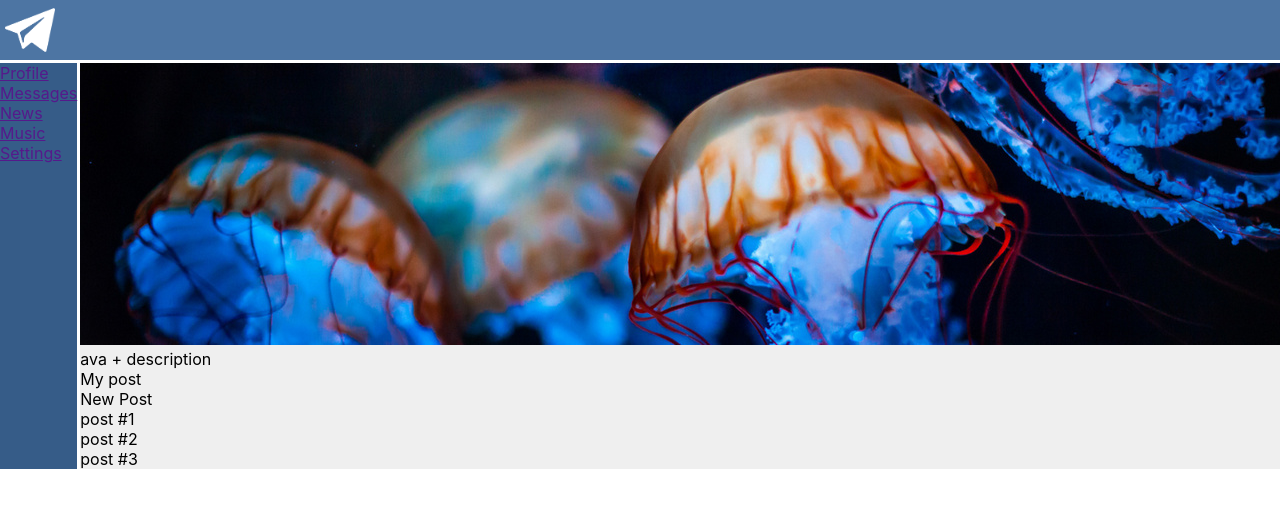
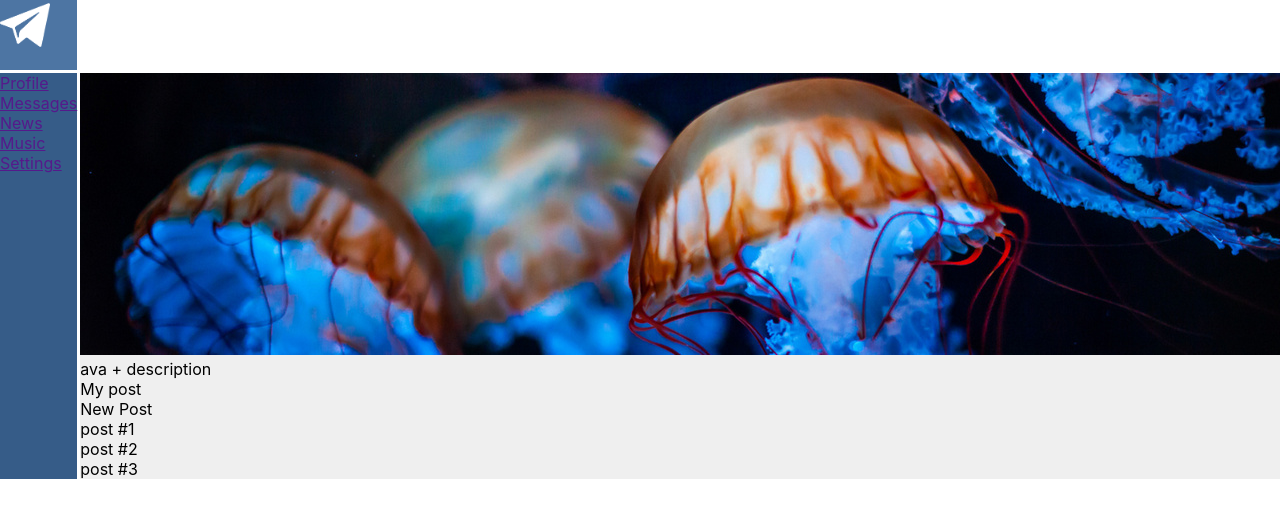
Before and after one commit to regggulus/1_Social_TS, a React (Create React App) app: page / in a window 1280 px wide. Shown: the top 518 px of the page. Built offline with nearby package versions, Linux system fonts and the light colour scheme.

Commit message:
React_TS Social Network. 12 splitting into components.

```diff
--- a/src/App.css
+++ b/src/App.css
@@ -1,7 +1,8 @@
 .App {
+
     display: grid;
-    grid-template-rows: 60px 1fr;
-    grid-auto-columns: 2fr 10fr;
+    grid-template-rows: 70px 5fr;
+    grid-auto-columns: 3fr 10fr;
     grid-gap: 3px;
     grid-template-areas:
             'h h'
@@ -9,12 +10,13 @@
 
 }
 .header {
-    grid-area: h;
+    /*grid-area: h;*/
     background-color: #4d75a3;
+    width: 100%;
 }
 .header img {
     width: 50px;
-    margin: 5px 5px 5px;
+    /*margin: 5px 5px 5px;*/
     /*height: 50px;*/
 }
 .nav {
--- a/src/App.tsx
+++ b/src/App.tsx
@@ -1,50 +1,15 @@
 import React from 'react';
-import logo from './img/logoTel.png'
-import Cover from './img/jellyfish1.jpg'
 import './App.css';
+import {Header} from "./Header";
+import {Navbar} from "./Navbar";
+import {Profile} from "./Profile";
 
 function App() {
     return (
         <div className="App">
-            <header className={'header'}>
-                <img
-                    src={logo}
-                    alt="Logo"/>
-            </header>
-            <div className={'nav'}>
-                <div>
-                    <a href={''}>Profile</a>
-                </div>
-                <div>
-                    <a href={''}>Messages</a>
-                </div>
-                <div>
-                    <a href={''}>News</a>
-                </div>
-                <div>
-                    <a href={''}>Music</a>
-                </div>
-                <div>
-                    <a href={''}>Settings</a>
-                </div>
-            </div>
-            <div className={'content'}>
-                <div>
-                    <img src={Cover}/>
-                </div>
-                <div> ava + description</div>
-                <div>
-                    My post
-                    <div>
-                        New Post
-                    </div>
-                    <div>
-                        <div>post #1</div>
-                        <div>post #2</div>
-                        <div>post #3</div>
-                    </div>
-                </div>
-            </div>
+            <Header/>
+            <Navbar/>
+            <Profile/>
         </div>
     );
 }
--- /dev/null
+++ b/src/Header.tsx
@@ -0,0 +1,10 @@
+import React from "react";
+import Logo from './img/logoTel.png'
+
+export function Header() {
+    return (
+        <div className={'header'}>
+            <img src={Logo} alt="Logo"/>
+        </div>
+    )
+}
--- /dev/null
+++ b/src/Navbar.tsx
@@ -0,0 +1,23 @@
+import React from "react";
+
+export function Navbar() {
+    return (
+        <div className={'nav'}>
+            <div>
+                <a href={''}>Profile</a>
+            </div>
+            <div>
+                <a href={''}>Messages</a>
+            </div>
+            <div>
+                <a href={''}>News</a>
+            </div>
+            <div>
+                <a href={''}>Music</a>
+            </div>
+            <div>
+                <a href={''}>Settings</a>
+            </div>
+        </div>
+    )
+}
--- /dev/null
+++ b/src/Profile.tsx
@@ -0,0 +1,24 @@
+import React from "react";
+import Cover from "./img/jellyfish1.jpg";
+
+export function Profile() {
+    return (
+        <div className={'content'}>
+            <div>
+                <img src={Cover}/>
+            </div>
+            <div> ava + description</div>
+            <div>
+                My post
+                <div>
+                    New Post
+                </div>
+                <div>
+                    <div>post #1</div>
+                    <div>post #2</div>
+                    <div>post #3</div>
+                </div>
+            </div>
+        </div>
+    )
+}
```
